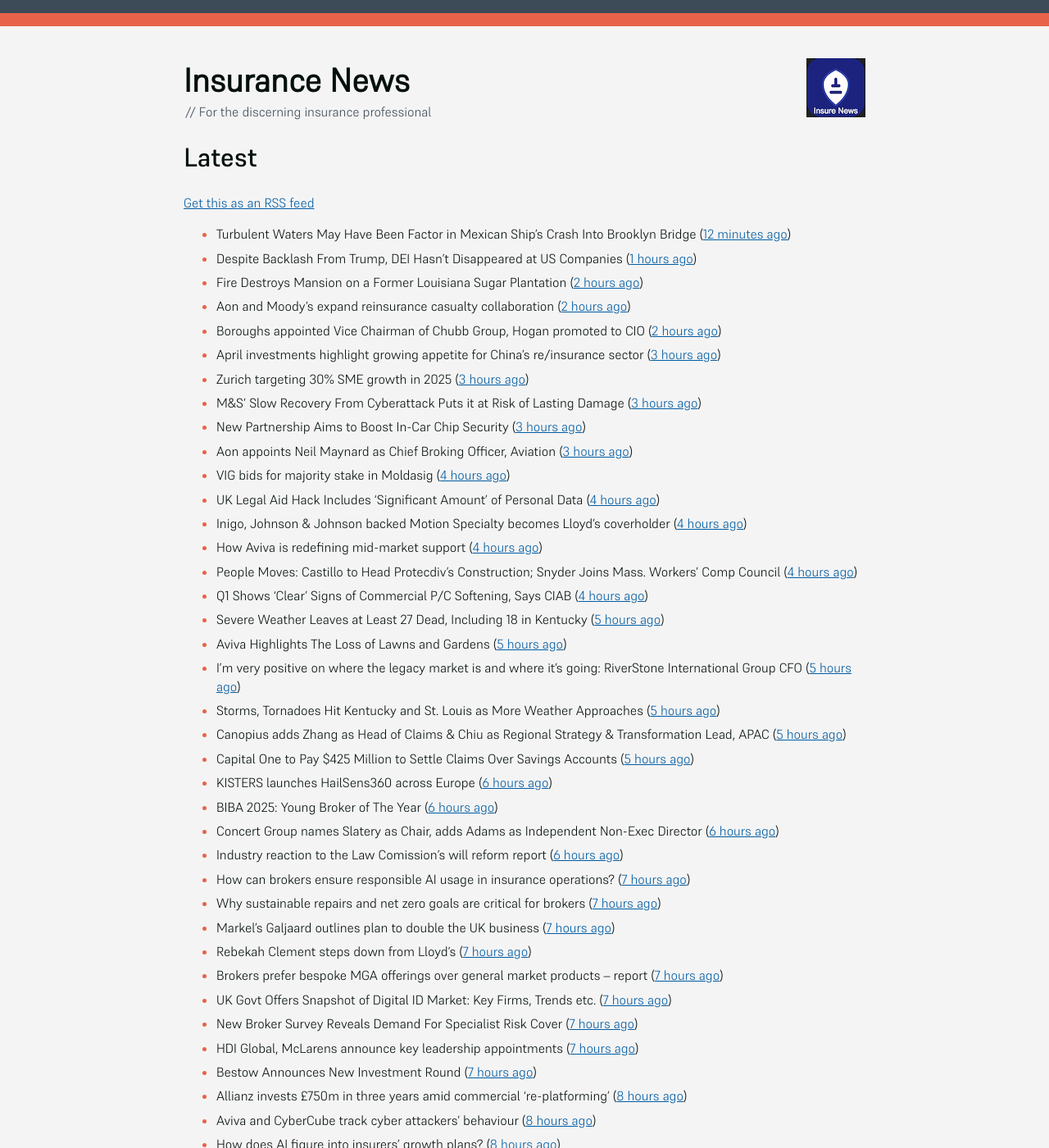
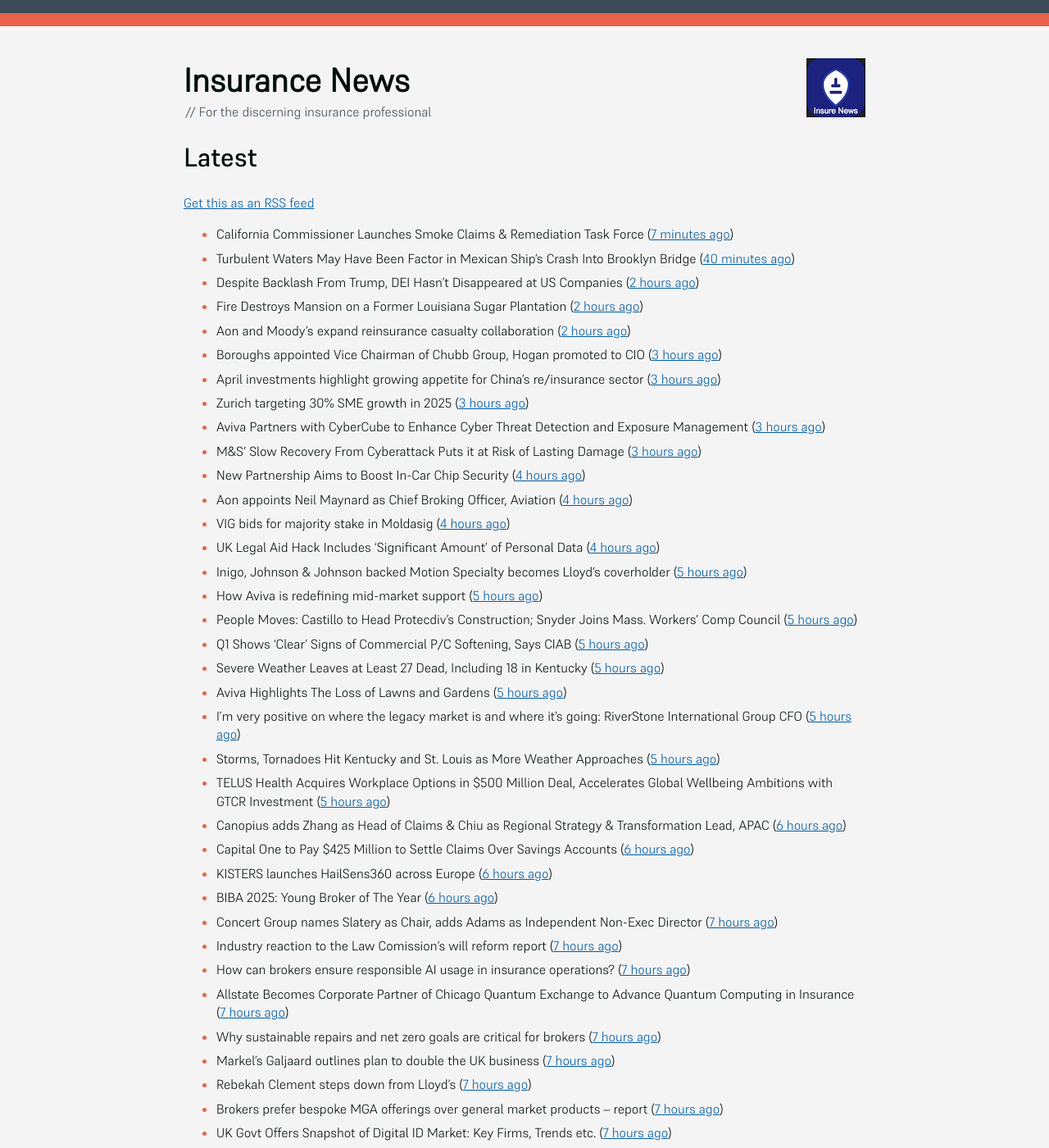
Before and after one commit to mat-0/feeds.thechels.uk, a Jekyll site: the page built from index.md, in a window 1280 px wide and 1400 px high. Shown: the whole window at 82% size. Built offline with Jekyll 4.4.1, drawn with Linux system fonts in a browser that asks for light colours; some of the changed text lies outside the part shown.

Commit message:
New Feed

```diff
--- a/index.md
+++ b/index.md
@@ -8,33 +8,37 @@ description: Latest Updates
 [Get this as an RSS feed](/feed.rss)
 
 <!-- news_marker starts -->
-- Turbulent Waters May Have Been Factor in Mexican Ship’s Crash Into Brooklyn Bridge ([12 minutes ago](https://www.insurancejournal.com/news/east/2025/05/19/824334.htm))
-- Despite Backlash From Trump, DEI Hasn’t Disappeared at US Companies ([1 hours ago](https://www.insurancejournal.com/news/national/2025/05/19/824379.htm))
+- California Commissioner Launches Smoke Claims & Remediation Task Force ([7 minutes ago](https://www.insurancejournal.com/news/west/2025/05/19/824395.htm))
+- Turbulent Waters May Have Been Factor in Mexican Ship’s Crash Into Brooklyn Bridge ([40 minutes ago](https://www.insurancejournal.com/news/east/2025/05/19/824334.htm))
+- Despite Backlash From Trump, DEI Hasn’t Disappeared at US Companies ([2 hours ago](https://www.insurancejournal.com/news/national/2025/05/19/824379.htm))
 - Fire Destroys Mansion on a Former Louisiana Sugar Plantation ([2 hours ago](https://www.insurancejournal.com/news/southcentral/2025/05/19/824378.htm))
 - Aon and Moody’s expand reinsurance casualty collaboration ([2 hours ago](https://www.reinsurancene.ws/aon-and-moodys-expand-reinsurance-casualty-collaboration/))
-- Boroughs appointed Vice Chairman of Chubb Group, Hogan promoted to CIO ([2 hours ago](https://www.reinsurancene.ws/boroughs-appointed-vice-chairman-of-chubb-group-hogan-promoted-to-cio/))
+- Boroughs appointed Vice Chairman of Chubb Group, Hogan promoted to CIO ([3 hours ago](https://www.reinsurancene.ws/boroughs-appointed-vice-chairman-of-chubb-group-hogan-promoted-to-cio/))
 - April investments highlight growing appetite for China’s re/insurance sector ([3 hours ago](https://www.reinsurancene.ws/april-investments-highlight-growing-appetite-for-chinas-re-insurance-sector/))
 - Zurich targeting 30% SME growth in 2025 ([3 hours ago](https://www.postonline.co.uk/news/7957779/zurich-targeting-30-sme-growth-in-2025))
+- Aviva Partners with CyberCube to Enhance Cyber Threat Detection and Exposure Management ([3 hours ago](https://www.insurtechinsights.com/aviva-partners-with-cybercube-to-enhance-cyber-threat-detection-and-exposure-management/))
 - M&S’ Slow Recovery From Cyberattack Puts it at Risk of Lasting Damage ([3 hours ago](https://www.insurancejournal.com/news/international/2025/05/19/824356.htm))
-- New Partnership Aims to Boost In-Car Chip Security ([3 hours ago](https://insurance-edge.net/2025/05/19/new-partnership-aims-to-boost-in-car-chip-security/))
-- Aon appoints Neil Maynard as Chief Broking Officer, Aviation ([3 hours ago](https://www.reinsurancene.ws/aon-appoints-neil-maynard-as-chief-broking-officer-aviation/))
+- New Partnership Aims to Boost In-Car Chip Security ([4 hours ago](https://insurance-edge.net/2025/05/19/new-partnership-aims-to-boost-in-car-chip-security/))
+- Aon appoints Neil Maynard as Chief Broking Officer, Aviation ([4 hours ago](https://www.reinsurancene.ws/aon-appoints-neil-maynard-as-chief-broking-officer-aviation/))
 - VIG bids for majority stake in Moldasig ([4 hours ago](https://www.reinsurancene.ws/vig-bids-for-majority-stake-in-moldasig/))
 - UK Legal Aid Hack Includes ‘Significant Amount’ of Personal Data ([4 hours ago](https://www.insurancejournal.com/news/international/2025/05/19/824353.htm))
-- Inigo, Johnson & Johnson backed Motion Specialty becomes Lloyd’s coverholder ([4 hours ago](https://www.reinsurancene.ws/inigo-johnson-johnson-backed-motion-specialty-becomes-lloyds-coverholder/))
-- How Aviva is redefining mid-market support ([4 hours ago](https://www.insurancebusinessmag.com/uk/news/breaking-news/how-aviva-is-redefining-midmarket-support-535375.aspx))
-- People Moves: Castillo to Head Protecdiv’s Construction; Snyder Joins Mass. Workers’ Comp Council ([4 hours ago](https://www.insurancejournal.com/news/east/2025/05/19/823716.htm))
-- Q1 Shows ‘Clear’ Signs of Commercial P/C Softening, Says CIAB ([4 hours ago](https://www.insurancejournal.com/news/national/2025/05/19/824328.htm))
+- Inigo, Johnson & Johnson backed Motion Specialty becomes Lloyd’s coverholder ([5 hours ago](https://www.reinsurancene.ws/inigo-johnson-johnson-backed-motion-specialty-becomes-lloyds-coverholder/))
+- How Aviva is redefining mid-market support ([5 hours ago](https://www.insurancebusinessmag.com/uk/news/breaking-news/how-aviva-is-redefining-midmarket-support-535375.aspx))
+- People Moves: Castillo to Head Protecdiv’s Construction; Snyder Joins Mass. Workers’ Comp Council ([5 hours ago](https://www.insurancejournal.com/news/east/2025/05/19/823716.htm))
+- Q1 Shows ‘Clear’ Signs of Commercial P/C Softening, Says CIAB ([5 hours ago](https://www.insurancejournal.com/news/national/2025/05/19/824328.htm))
 - Severe Weather Leaves at Least 27 Dead, Including 18 in Kentucky ([5 hours ago](https://www.insurancejournal.com/news/southeast/2025/05/19/824341.htm))
 - Aviva Highlights The Loss of Lawns and Gardens ([5 hours ago](https://insurance-edge.net/2025/05/19/aviva-highlights-the-loss-of-lawns-and-gardens/))
 - I’m very positive on where the legacy market is and where it’s going: RiverStone International Group CFO ([5 hours ago](https://www.reinsurancene.ws/im-very-positive-on-where-the-legacy-market-is-and-where-its-going-riverstone-international-group-cfo/))
 - Storms, Tornadoes Hit Kentucky and St. Louis as More Weather Approaches ([5 hours ago](https://www.insurancejournal.com/news/southeast/2025/05/19/824329.htm))
-- Canopius adds Zhang as Head of Claims & Chiu as Regional Strategy & Transformation Lead, APAC ([5 hours ago](https://www.reinsurancene.ws/canopius-adds-zhang-as-head-of-claims-chiu-as-regional-strategy-transformation-lead-apac/))
-- Capital One to Pay $425 Million to Settle Claims Over Savings Accounts ([5 hours ago](https://www.insurancejournal.com/news/east/2025/05/19/824323.htm))
+- TELUS Health Acquires Workplace Options in $500 Million Deal, Accelerates Global Wellbeing Ambitions with GTCR Investment ([5 hours ago](https://www.insurtechinsights.com/telus-health-acquires-workplace-options-in-500-million-deal-accelerates-global-wellbeing-ambitions-with-gtcr-investment/))
+- Canopius adds Zhang as Head of Claims & Chiu as Regional Strategy & Transformation Lead, APAC ([6 hours ago](https://www.reinsurancene.ws/canopius-adds-zhang-as-head-of-claims-chiu-as-regional-strategy-transformation-lead-apac/))
+- Capital One to Pay $425 Million to Settle Claims Over Savings Accounts ([6 hours ago](https://www.insurancejournal.com/news/east/2025/05/19/824323.htm))
 - KISTERS launches HailSens360 across Europe ([6 hours ago](https://www.reinsurancene.ws/kisters-launches-hailsens360-across-europe/))
 - BIBA 2025: Young Broker of The Year ([6 hours ago](https://insurance-edge.net/2025/05/19/biba-2025-young-broker-of-the-year/))
-- Concert Group names Slatery as Chair, adds Adams as Independent Non-Exec Director ([6 hours ago](https://www.reinsurancene.ws/concert-group-names-slatery-as-chair-adds-adams-as-independent-non-exec-director/))
-- Industry reaction to the Law Comission’s will reform report ([6 hours ago](https://ifamagazine.com/industry-reaction-to-the-law-comissions-will-reform-report/))
+- Concert Group names Slatery as Chair, adds Adams as Independent Non-Exec Director ([7 hours ago](https://www.reinsurancene.ws/concert-group-names-slatery-as-chair-adds-adams-as-independent-non-exec-director/))
+- Industry reaction to the Law Comission’s will reform report ([7 hours ago](https://ifamagazine.com/industry-reaction-to-the-law-comissions-will-reform-report/))
 - How can brokers ensure responsible AI usage in insurance operations? ([7 hours ago](https://www.insurancebusinessmag.com/uk/news/technology/how-can-brokers-ensure-responsible-ai-usage-in-insurance-operations-536137.aspx))
+- Allstate Becomes Corporate Partner of Chicago Quantum Exchange to Advance Quantum Computing in Insurance ([7 hours ago](https://www.insurtechinsights.com/allstate-becomes-corporate-partner-of-chicago-quantum-exchange-to-advance-quantum-computing-in-insurance/))
 - Why sustainable repairs and net zero goals are critical for brokers ([7 hours ago](https://www.insurancebusinessmag.com/uk/news/environmental/why-sustainable-repairs-and-net-zero-goals-are-critical-for-brokers-536136.aspx))
 - Markel’s Galjaard outlines plan to double the UK business ([7 hours ago](https://www.postonline.co.uk/news/7957775/markels-galjaard-outlines-plan-to-double-the-uk-business))
 - Rebekah Clement steps down from Lloyd's ([7 hours ago](https://www.insurancebusinessmag.com/uk/news/breaking-news/rebekah-clement-steps-down-from-lloyds-536135.aspx))
@@ -42,21 +46,21 @@ description: Latest Updates
 - UK Govt Offers Snapshot of Digital ID Market: Key Firms, Trends etc. ([7 hours ago](https://insurance-edge.net/2025/05/19/uk-govt-offers-snapshot-of-digital-id-market-key-firms-trends-etc/))
 - New Broker Survey Reveals Demand For Specialist Risk Cover ([7 hours ago](https://insurance-edge.net/2025/05/19/new-broker-survey-reveals-demand-for-specialist-risk-cover/))
 - HDI Global, McLarens announce key leadership appointments ([7 hours ago](https://www.insurancebusinessmag.com/uk/news/breaking-news/hdi-global-mclarens-announce-key-leadership-appointments-536132.aspx))
-- Bestow Announces New Investment Round ([7 hours ago](https://insurance-edge.net/2025/05/19/bestow-announces-new-investment-round/))
+- Bestow Announces New Investment Round ([8 hours ago](https://insurance-edge.net/2025/05/19/bestow-announces-new-investment-round/))
 - Allianz invests £750m in three years amid commercial ‘re-platforming’ ([8 hours ago](https://www.postonline.co.uk/news/7957771/allianz-invests-ps750m-in-three-years-amid-commercial-replatforming))
 - Aviva and CyberCube track cyber attackers’ behaviour ([8 hours ago](https://www.postonline.co.uk/news/7957778/aviva-and-cybercube-track-cyber-attackers-behaviour))
-- How does AI figure into insurers' growth plans? ([8 hours ago](https://www.dig-in.com/list/how-does-ai-figure-into-insurers-growth-plans))
-- EnergyAustralia Apologizes to Customers After Greenwashing Case ([8 hours ago](https://www.insurancejournal.com/news/international/2025/05/19/824194.htm))
+- How does AI figure into insurers' growth plans? ([9 hours ago](https://www.dig-in.com/list/how-does-ai-figure-into-insurers-growth-plans))
+- EnergyAustralia Apologizes to Customers After Greenwashing Case ([9 hours ago](https://www.insurancejournal.com/news/international/2025/05/19/824194.htm))
 - Sedgwick’s Blunt says lack of future insurance CEOs is ‘our fault’ ([9 hours ago](https://www.postonline.co.uk/news/7957772/sedgwicks-blunt-says-lack-of-future-insurance-ceos-is-our-fault))
-- UK’s Anglian Water Fined £1.4 Million Over Drinking Water Failures ([9 hours ago](https://www.insurancejournal.com/news/international/2025/05/19/824185.htm))
+- UK’s Anglian Water Fined £1.4 Million Over Drinking Water Failures ([10 hours ago](https://www.insurancejournal.com/news/international/2025/05/19/824185.htm))
 - Insurance figures richer than The King revealed ([10 hours ago](https://www.postonline.co.uk/news/7957777/insurance-figures-richer-than-the-king-revealed))
 - Crypto High-Rollers Go Big on Bodyguards to Deter Kidnappers ([10 hours ago](https://www.insurancejournal.com/news/international/2025/05/19/824178.htm))
-- Estonia Says Russia Detained Tanker in Baltic Sea ([10 hours ago](https://www.insurancejournal.com/news/international/2025/05/19/824175.htm))
-- TBIG's Deva Risk acquires David Vaughan & Co ([11 hours ago](https://www.insurancebusinessmag.com/uk/news/breaking-news/tbigs-deva-risk-acquires-david-vaughan-and-co-536120.aspx))
-- Rising gold prices – experts urge homeowners to check insurance ([11 hours ago](https://www.insurancebusinessmag.com/uk/news/property-insurance/rising-gold-prices--experts-urge-homeowners-to-check-insurance-536119.aspx))
-- Motor insurance premiums rise again amid personal injury guidelines ([11 hours ago](https://www.insurancebusinessmag.com/uk/news/auto-motor/motor-insurance-premiums-rise-again-amid-personal-injury-guidelines-536118.aspx))
-- West of England P&I Club sees combined ratio sink ([11 hours ago](https://www.insurancebusinessmag.com/uk/news/marine/west-of-england-pandi-club-sees-combined-ratio-sink-536117.aspx))
-- Captives to Remain Viable as Market Softens: RIMS Panel ([11 hours ago](https://www.insurancejournal.com/news/national/2025/05/19/823940.htm))
+- Estonia Says Russia Detained Tanker in Baltic Sea ([11 hours ago](https://www.insurancejournal.com/news/international/2025/05/19/824175.htm))
+- TBIG's Deva Risk acquires David Vaughan & Co ([12 hours ago](https://www.insurancebusinessmag.com/uk/news/breaking-news/tbigs-deva-risk-acquires-david-vaughan-and-co-536120.aspx))
+- Rising gold prices – experts urge homeowners to check insurance ([12 hours ago](https://www.insurancebusinessmag.com/uk/news/property-insurance/rising-gold-prices--experts-urge-homeowners-to-check-insurance-536119.aspx))
+- Motor insurance premiums rise again amid personal injury guidelines ([12 hours ago](https://www.insurancebusinessmag.com/uk/news/auto-motor/motor-insurance-premiums-rise-again-amid-personal-injury-guidelines-536118.aspx))
+- West of England P&I Club sees combined ratio sink ([12 hours ago](https://www.insurancebusinessmag.com/uk/news/marine/west-of-england-pandi-club-sees-combined-ratio-sink-536117.aspx))
+- Captives to Remain Viable as Market Softens: RIMS Panel ([12 hours ago](https://www.insurancejournal.com/news/national/2025/05/19/823940.htm))
 - Texas Stock Exchange CEO Sees State Muscling In on NYC, Delaware ([12 hours ago](https://www.insurancejournal.com/news/southcentral/2025/05/19/824129.htm))
 - Sedgwick: Number of Recalled Products in US Rose 25% in First Quarter ([13 hours ago](https://www.insurancejournal.com/news/national/2025/05/19/824155.htm))
 - Complaints About Florida Insurers Have More Than Doubled in 5 Years, or Have They? ([13 hours ago](https://www.insurancejournal.com/news/southeast/2025/05/19/824138.htm))
@@ -68,10 +72,10 @@ description: Latest Updates
 - Pairing Parametric and Standard Insurance Will Become More Common: East Carolina University Students ([18 hours ago](https://www.insurancejournal.com/magazines/mag-features/2025/05/19/823760.htm))
 - Distracted Drivers Are Overconfident; 20% Still Texting While Driving ([18 hours ago](https://www.insurancejournal.com/magazines/mag-features/2025/05/19/823759.htm))
 - Trouble Brewing? 6 New Risks for Winery and Brewery Clients ([18 hours ago](https://www.insurancejournal.com/magazines/mag-features/2025/05/19/823758.htm))
-- Business Moves ([18 hours ago](https://www.insurancejournal.com/magazines/mag-business-moves/2025/05/19/823757.htm))
 - How IoT complements Plymouth Rock's coverage strategy ([22 hours ago](https://www.dig-in.com/news/plymouth-rock-uses-iot-technology-to-manage-risks))
 - Independent agents need data support to use agentic AI ([23 hours ago](https://www.dig-in.com/news/independent-agents-need-data-support-to-use-agentic-ai))
 - Basel Committee resists US pressure to downplay climate risk ([3 days ago](https://www.dig-in.com/articles/basel-committee-resists-us-pressure-to-downplay-climate-risk))
+- Cable Insurance Teams Up with TruckerCloud to Enhance Telematics Capabilities ([3 days ago](https://www.insurtechinsights.com/cable-insurance-teams-up-with-truckercloud-to-enhance-telematics-capabilities/))
 - McLarens aims for net zero by 2050 ([3 days ago](https://www.postonline.co.uk/news/7957770/mclarens-aims-for-net-zero-by-2050))
 - AI will have a greater role to play in claims despite initial hesitancy ([3 days ago](https://www.postonline.co.uk/broker/7957769/ai-will-have-a-greater-role-to-play-in-claims-despite-initial-hesitancy))
 - Ardonagh’s rebrand; Google Cloud’s expansion; Insure Your Paws’ product ([3 days ago](https://www.postonline.co.uk/news/7957764/ardonaghs-rebrand-google-clouds-expansion-insure-your-paws-product))
@@ -93,20 +97,26 @@ description: Latest Updates
 - Marsh McLennan moves to Amazon cloud; ZestyAI in Connecticut and West Virginia: Insurtech news ([3 days ago](https://www.dig-in.com/news/marsh-mclennan-to-amazon-cloud-zestyai-and-insurtech-news))
 - WTW report exposes shifting terrorism insurance risks ([3 days ago](https://www.insurancebusinessmag.com/uk/news/breaking-news/wtw-report-exposes-shifting-terrorism-insurance-risks-535909.aspx))
 - Tiernan calls out ‘egregious trading behaviours’ at Lloyd’s ([4 days ago](https://www.postonline.co.uk/lloydslondon/7957765/tiernan-calls-out-egregious-trading-behaviours-at-lloyds))
+- Nationwide Partners with Kadance to Offer Genomics-Based Precision Health to Life Insurance Customers ([4 days ago](https://www.insurtechinsights.com/nationwide-partners-with-kadance-to-offer-genomics-based-precision-health-to-life-insurance-customers/))
 - Africa startups to seek new backers ([4 days ago](https://www.dig-in.com/articles/africa-startups-to-seek-new-backers))
 - Using technology to mitigate common household risks ([4 days ago](https://www.dig-in.com/podcast/using-technology-to-mitigate-common-household-risks))
+- Tinubu Secures $45 Million to Accelerate Global Leadership in Specialty Insurance SaaS ([4 days ago](https://www.insurtechinsights.com/tinubu-secures-45-million-to-accelerate-global-leadership-in-specialty-insurance-saas/))
 - Navigating the unexpected: Expert tips for effective claims management and swift recovery ([4 days ago](https://www.insurancebusinessmag.com/uk/news/property-insurance/navigating-the-unexpected-expert-tips-for-effective-claims-management-and-swift-recovery-535498.aspx))
+- TIMBY Specialty Insurance Solutions Launches Warehouse Legal Liability Coverage to Expand Inland Marine Portfolio ([4 days ago](https://www.insurtechinsights.com/timby-specialty-insurance-solutions-launches-warehouse-legal-liability-coverage-to-expand-inland-marine-portfolio/))
 - Broking stalwart on how the market has evolved ([4 days ago](https://www.insurancebusinessmag.com/uk/news/breaking-news/broking-stalwart-on-how-the-market-has-evolved-535809.aspx))
 - FERMA's Foresight Committee calls for a shift to long-term risk strategies ([4 days ago](https://www.insurancebusinessmag.com/uk/news/non-profits/fermas-foresight-committee-calls-for-a-shift-to-longterm-risk-strategies-535808.aspx))
 - Allianz sees strong start to 2025, reaffirms full-year outlook ([4 days ago](https://www.insurancebusinessmag.com/uk/news/breaking-news/allianz-sees-strong-start-to-2025-reaffirms-fullyear-outlook-535802.aspx))
 - ‘Don’t preach to us’, pleads Pen CEO ([4 days ago](https://www.postonline.co.uk/broker/7957752/dont-preach-to-us-pleads-pen-ceo))
+- bolttech and Sumitomo Corporation Launch Strategic Joint Venture to Expand Embedded Protection Solutions in Asia ([4 days ago](https://www.insurtechinsights.com/bolttech-and-sumitomo-corporation-launch-strategic-joint-venture-to-expand-embedded-protection-solutions-in-asia/))
 - DLG deal ‘on course’ and not a distraction for Aviva ([4 days ago](https://www.postonline.co.uk/news/7957750/dlg-deal-on-course-and-not-a-distraction-for-aviva))
 - Q&A: Andy Hutchinson, Turvi ([4 days ago](https://www.postonline.co.uk/technology/7957394/qa-andy-hutchinson-turvi))
 - Throwback Thursday: CII card woes; Hiscox grows ([4 days ago](https://www.postonline.co.uk/personal/7956604/throwback-thursday-cii-card-woes-hiscox-grows))
 - Why blaming hybrid working for productivity problems is too easy ([4 days ago](https://www.postonline.co.uk/people/7957728/why-blaming-hybrid-working-for-productivity-problems-is-too-easy))
 - Digital is primary tool for customers to purchase insurance: J.D. Power ([4 days ago](https://www.dig-in.com/news/customers-prefer-buying-insurance-digitally-says-j-d-power))
 - How AI detection can change risk assessments ([4 days ago](https://www.dig-in.com/opinion/how-ai-detection-can-change-risk-assessments))
+- Neutrinos Secures Major AI Underwriting Transformation Deal with Fortune 500 Life Insurer ([5 days ago](https://www.insurtechinsights.com/neutrinos-secures-major-ai-underwriting-transformation-deal-with-fortune-500-life-insurer/))
 - AI and MGAs have role to play in new era for insurance broking ([5 days ago](https://www.postonline.co.uk/technology/7957751/ai-and-mgas-have-role-to-play-in-new-era-for-insurance-broking))
+- Encova Insurance Appoints Ramu Lingala as Chief Information Officer ([5 days ago](https://www.insurtechinsights.com/encova-insurance-appoints-ramu-lingala-as-chief-information-officer/))
 - Biba names Caroline Barr as first female chair ([5 days ago](https://www.postonline.co.uk/broker/7957749/biba-names-caroline-barr-as-first-female-chair))
 - Rosemount Financial Solutions (IFA) announces 4C Platform partnership to support private medical insurance advice ([5 days ago](https://ifamagazine.com/rosemount-financial-solutions-ifa-announces-4c-platform-partnership-to-support-private-medical-insurance-advice/))
 - FCA handed 170,000-strong petition to fix insurance failings ([5 days ago](https://www.postonline.co.uk/regulation/7957747/fca-handed-170000-strong-petition-to-fix-insurance-failings))
```
